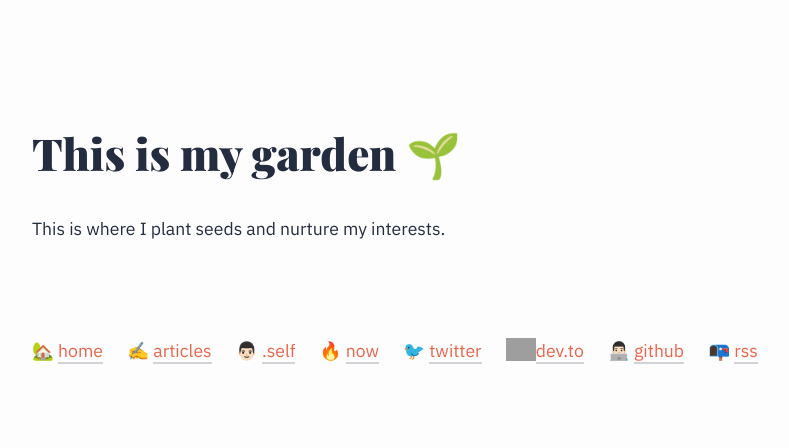
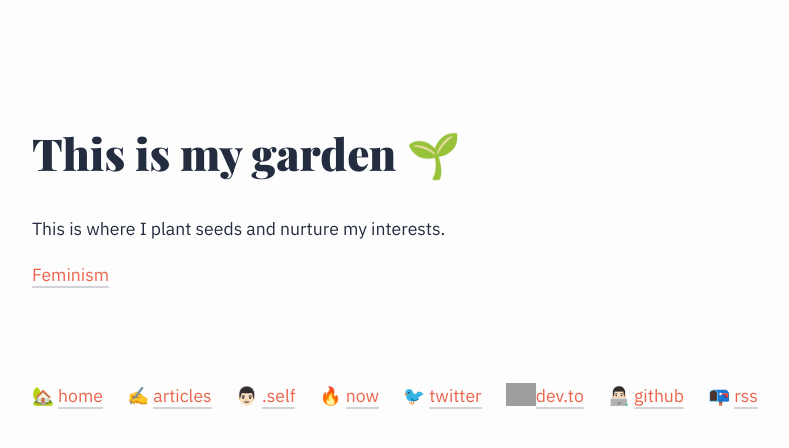
Before and after one commit to merciremi/remicodes, a Jekyll site: the page built from _pages/05_garden.md, in a window 1280 px wide. Shown: the top 448 px of the page, without its empty margins (192-981 px from the left). Built offline with Jekyll 4.4.1, drawn with Linux system fonts in a browser that asks for light colours; some web fonts are replaced; grey boxes are pictures that could not be loaded.

Commit message:
Fix garden config

```diff
--- a/_config.yml
+++ b/_config.yml
@@ -25,6 +25,9 @@ github_username:  merciremi
 collections:
   scribbles:
     output: false
+  garden_feminism:
+    output: true
+    permalink: /garden/feminism
 
 # Build settings
 sass:
--- a/_pages/05_garden.md
+++ b/_pages/05_garden.md
@@ -8,5 +8,5 @@ This is where I plant seeds and nurture my interests.
 
 {% assign garden = site.collections | where_exp:"collection", "collection.permalink contains 'garden'" %}
 {% for topic in garden %}
-  [{{ topic.label | remove: "garden_" | capitalize }}]({{site.url}}{{topic.permalink}}/)
+  [{{ topic.label | remove: "garden_" | capitalize }}]({{site.baseurl}}{{topic.permalink}}/)
 {% endfor %}
```
